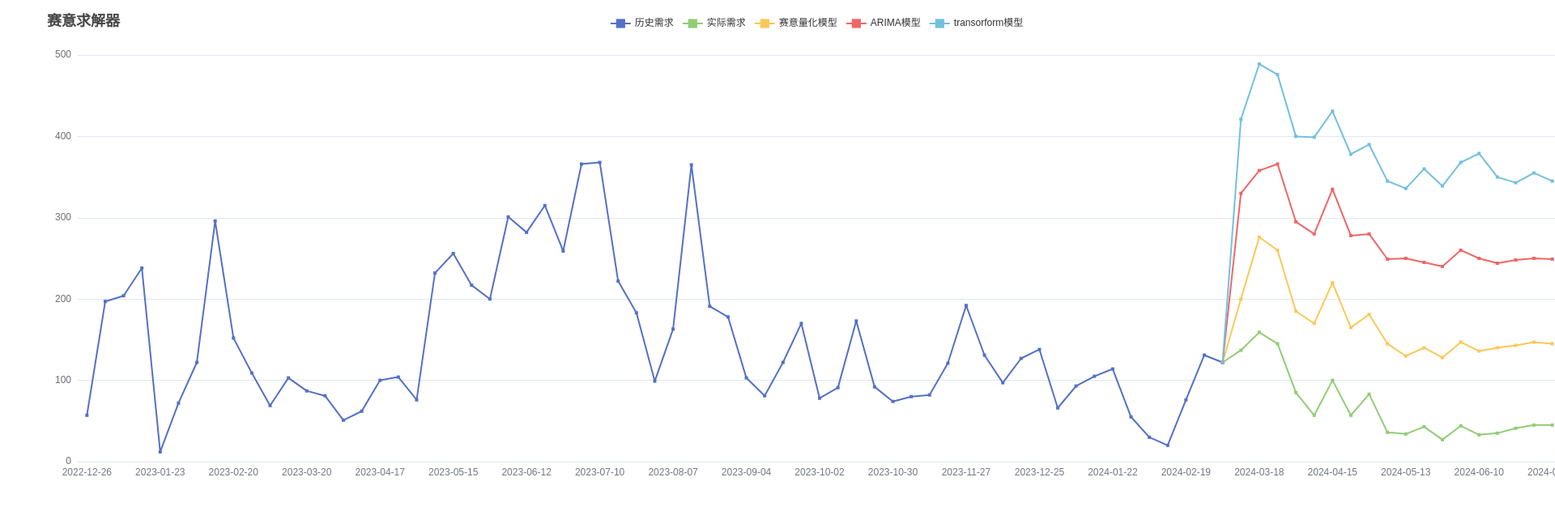
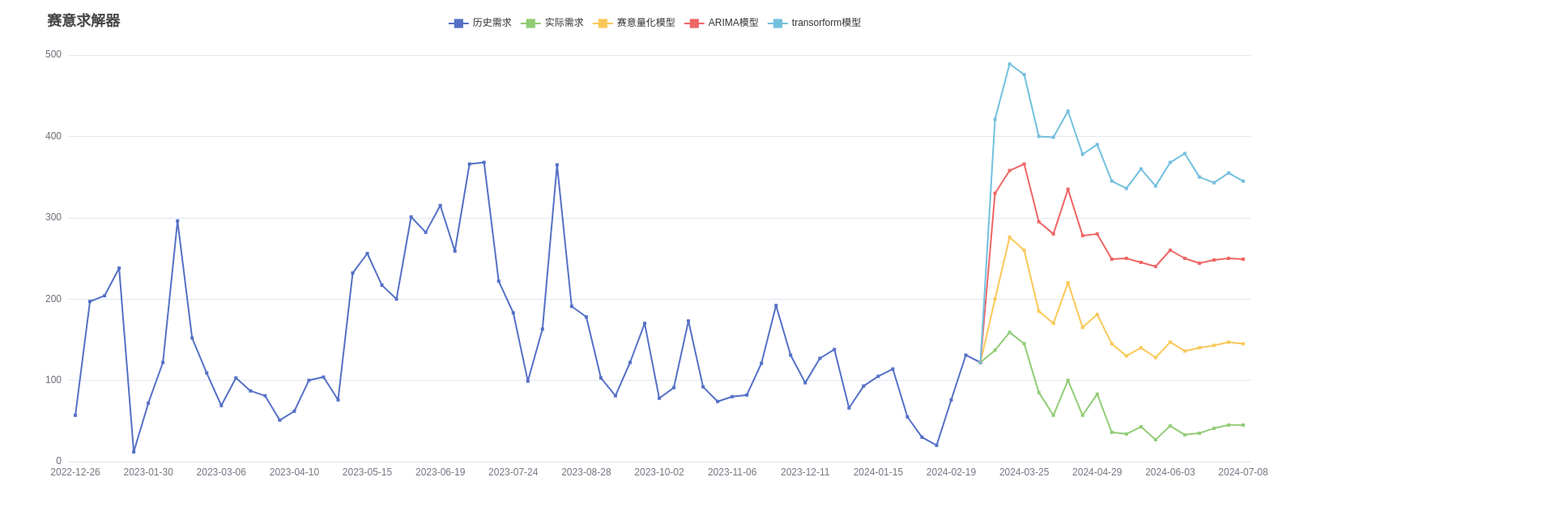
Before and after one commit to lyf-21/LYF, a plain HTML site: page index.html in a window 1280 px wide. Shown: the top 626 px of the page at 81% size, 1920 px wide, since content can reach past the window. Drawn offline with nearby package versions, Linux system fonts and the light colour scheme.

Commit message:
Update index.html

```diff
--- a/index.html
+++ b/index.html
@@ -7,7 +7,7 @@
     <script src="https://cdnjs.cloudflare.com/ajax/libs/xlsx/0.18.5/xlsx.full.min.js"></script>
 </head>
 <body>
-    <div id="main" style="width: 2000px;height:600px;"></div>
+    <div id="main" style="width: 1600px;height:600px;"></div>
     <script src="main.js"></script>
 </body>
 </html>
```
